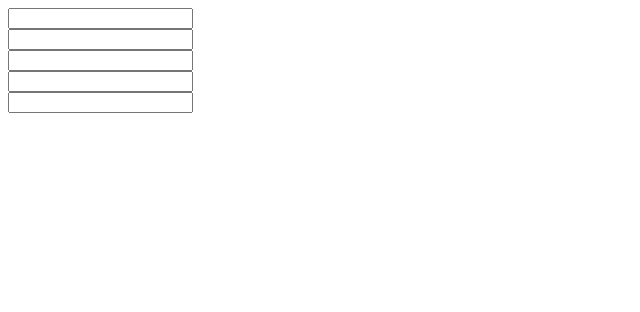
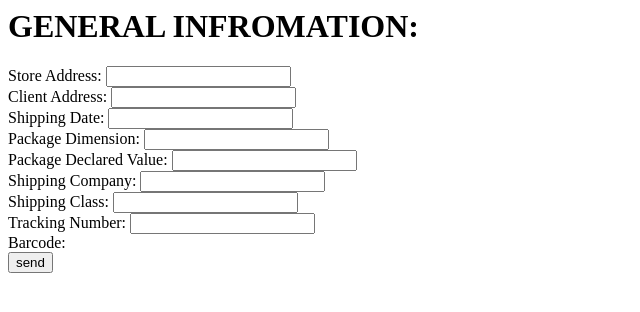
Before and after one commit to mariaangelps/IT202-mp352-Project, a PHP site: page /shipping_form.php in a window 1280 px wide. Shown: the top 312 px of the page, without its empty margins (0-640 px from the left). Run offline with PHP 8.4, Linux system fonts and the light colour scheme.

Commit message:
project_Errorss

```diff
--- a/shipping_form.php
+++ b/shipping_form.php
@@ -1,72 +1,83 @@
 <?php
-if(!isset($first_name)){
-  $first_name='';
-}
-if(!isset($last_name)){
-  $last_name='';
-}
-if(!isset($street_address)){
-  $street_address='';
-}
-if(!isset($city)){
-  $city='';
-}
-if(!isset($state)){
-  $state='';
-}
-if(!isset($zip_code)){
-  $zip_code='';
-}
-if(!isset($order_number)){
-  $order_number='';
-}
-if(!isset($shipping_date)){
-  $shipping_date='';
-}
-if(!isset($package_dimension)){
-  $package_dimension='';
-}
-if(!isset($total_value)){
-  $total_value='';
-}
-?>
+
+
+$tracking_number = filter_input(INPUT_POST,'tracking_number');
+$shipping_date = filter_input(INPUT_POST,'shipping_date');
+$shipping_class= filter_input(INPUT_POST,'shipping_class');
+$shipping_company = filter_input(INPUT_POST,'shipping_company');
+$package_dimension = filter_input(INPUT_POST,'package_dimension',FILTER_VALIDATE_INT);
+$total_value = filter_input(INPUT_POST,'total_value',FILTER_VALIDATE_FLOAT);
+$from_address=filter_input(INPUT_POST,'from_address');
+$street_address = filter_input(INPUT_POST,'street_address');
+
+
+  //Validate Data
+  $error_message = '';
+
+  //Check the value of the package is no more than 1000
+  if($total_value===FALSE){
+    $error_message.= "Enter a valid number!";}
+    else if ($total_value>1000){
+      $error_message.= 'The value cannot be more than 1000<br>';
+    }
+
+
+  //Check that dimensions are no more than 36 inches
+  if($package_dimension===FALSE){
+    $error_message.="Enter a valid number";
+  }
+    else if($package_dimension>36){
+      $error_message.='The package size must not exceed 36 inches<br>';}
+
+       // Display the error message if it's not empty
+    if (!empty($error_message)) {
+      echo "<div style='color: red;'>$error_message</div>";
+  }
+  ?>
+
+
+
 <html>
   <head>
-    <title> SHIPPING ORDER: </title>
+    <title> GENERAL INFROMATION: </title>
   </head>
 
   <body>
-    <?php
-  //check whether the value is empty. The empty syntax will always be
-  if(!empty($error_message)){
-      echo "<p>";
-      echo $error_message;
-      echo "</p>";
-            }
-            ?>
+    <h1> GENERAL INFROMATION: </h1>
+
+
     <form action = "to.php" method = "post">
-      <input type = "text" name= "first_name" value="<?php echo htmlspecialchars($first_name);?>"/>
+      <label> Store Address: </label>
+      <input type = "text" name = "store_address" value="<?php echo htmlspecialchars($from_address);?>"/>
       <br>
-      <input type= "text" name="last_name" value="<?php echo htmlspecialchars($first_name);?>"/>
+      <label> Client Address: </label>
+      <input type = "text" name = "client_address" value="<?php echo htmlspecialchars($street_address);?>"/>
       <br>
-      <input type = "text" name = "street_address" value ="<?php echo htmlspecialchars($first_name);?>"/>
+      <label> Shipping Date: </label>
+      <input type = "text" name = "shipping_date " value="<?php echo htmlspecialchars($shipping_date);?>"/>
       <br>
-      <input type = "text" name= " $city ">
+      <label> Package Dimension: </label>
+      <input type = "text" name= "package_dimension" value="<?php echo htmlspecialchars($package_dimension);?>"/>
       <br>
-      <input type = "text" name= " $city "> <!-- termminar de poner las variables -->
+      <label> Package Declared Value: </label>
+      <input type = "text" name= "total_value" value="<?php echo htmlspecialchars($total_value);?>"/>
+      <br>
+      <label> Shipping Company: </label>
+      <input type= "text" name= "shipping_company" value= "<?php echo htmlspecialchars($shipping_company);?>"/>
+      <br>
+      <label> Shipping Class: </label>
+      <input type= "text" name= "shipping_class" value= "<?php echo htmlspecialchars($shipping_class);?>"/>
+      <br>
+      <label> Tracking Number: </label>
+      <input type = "text" name= "order_number" value="<?php echo htmlspecialchars($tracking_number);?>"/>
+
+      <br>
+      <label> Barcode: </label> <!--insertar imagen-->
       <br>
 
-      <br>
 
-      <br>
 
-      <br>
-
-      <br>
-
-      <br>
-
-      <br>
+      <input type = "submit" value= "send"/>
     </form>
   </body>
 </html>
```
Also changed, not shown: To.php (+26 -32 lines).
